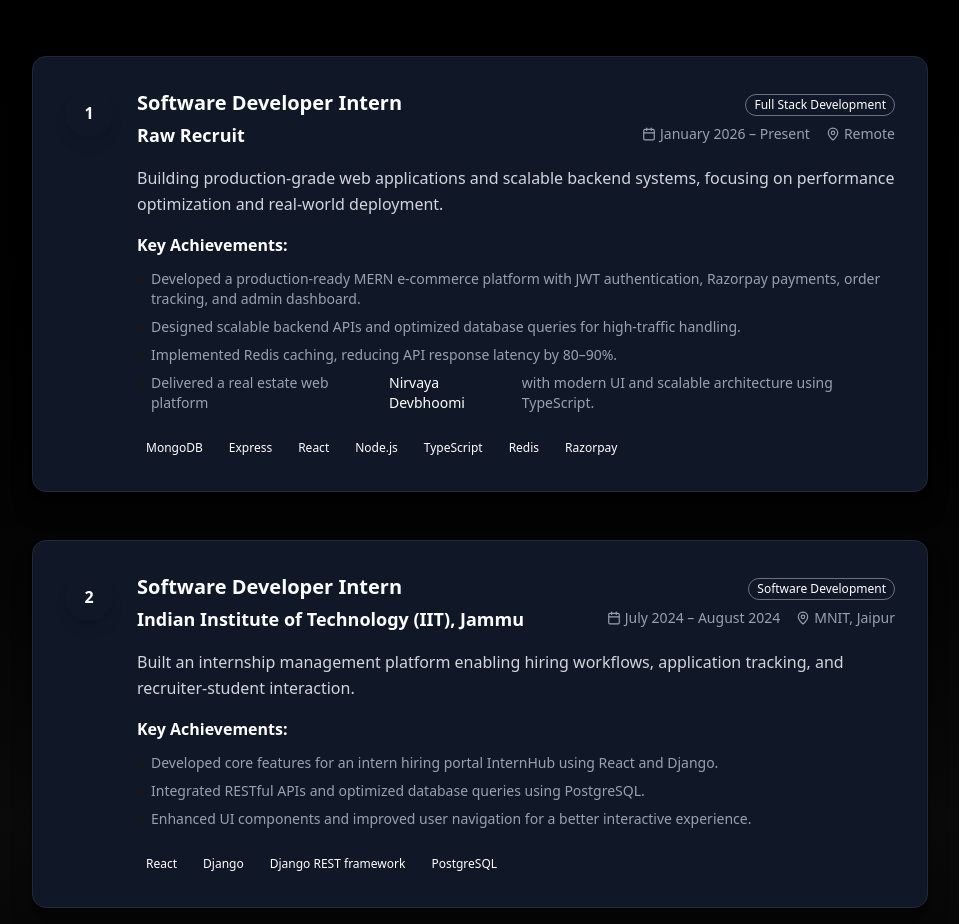
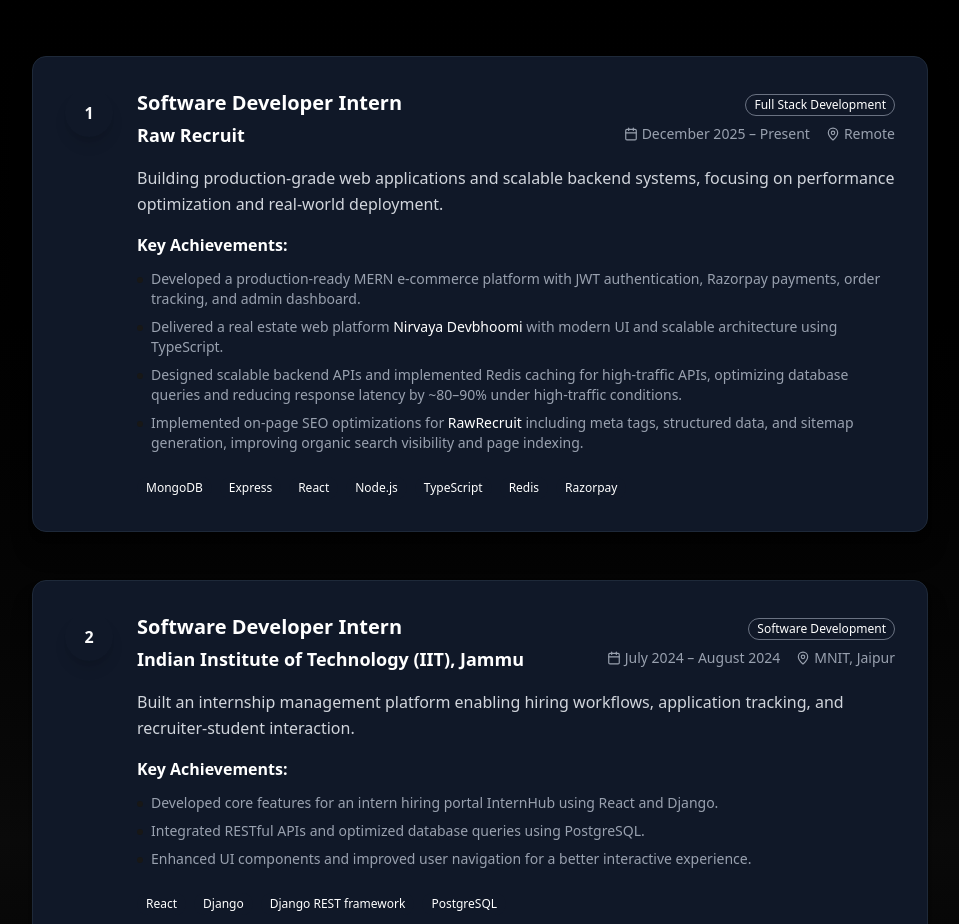
Before and after one commit to kanishqdhangar/portfolio, a React (Vite) app: page / in a window 1280 px wide. Shown: the part 3271-4195 px from the top of the page, without its empty margins (160-1119 px from the left). Built offline with nearby package versions, Linux system fonts and the light colour scheme.

Commit message:
Updated Experience

```diff
--- a/src/components/Experience.tsx
+++ b/src/components/Experience.tsx
@@ -15,26 +15,42 @@
     {
       title: "Software Developer Intern",
       company: "Raw Recruit",
-      period: "January 2026 – Present",
+      period: "December 2025 – Present",
       location: "Remote",
       type: "Full Stack Development",
       description:
         "Building production-grade web applications and scalable backend systems, focusing on performance optimization and real-world deployment.",
       achievements: [
         "Developed a production-ready MERN e-commerce platform with JWT authentication, Razorpay payments, order tracking, and admin dashboard.",
-        "Designed scalable backend APIs and optimized database queries for high-traffic handling.",
-        "Implemented Redis caching, reducing API response latency by 80–90%.",
         <>
+          <span>
             Delivered a real estate web platform{" "}
             <a
               href="https://nirvayadevbhoomi.in/"
               target="_blank"
               rel="noopener noreferrer"
-            className="text-blue-400 hover:text-blue-300 underline inline-flex items-center gap-1"
+              className="text-blue-400 hover:text-blue-300 underline"
             >
               Nirvaya Devbhoomi
             </a>{" "}
             with modern UI and scalable architecture using TypeScript.
+          </span>
+        </>,
+        "Designed scalable backend APIs and implemented Redis caching for high-traffic APIs, optimizing database queries and reducing response latency by ~80–90% under high-traffic conditions.",
+        <>
+          <span>
+            Implemented on-page SEO optimizations for{" "}
+            <a
+              href="http://rawrecruit.in/"
+              target="_blank"
+              rel="noopener noreferrer"
+              className="text-blue-400 hover:text-blue-300 underline"
+            >
+              RawRecruit
+            </a>{" "}
+            including meta tags, structured data, and sitemap generation,
+            improving organic search visibility and page indexing.
+          </span>
         </>
       ],
       technologies: [
```
Lines whose indentation alone changed are shown as unchanged.
